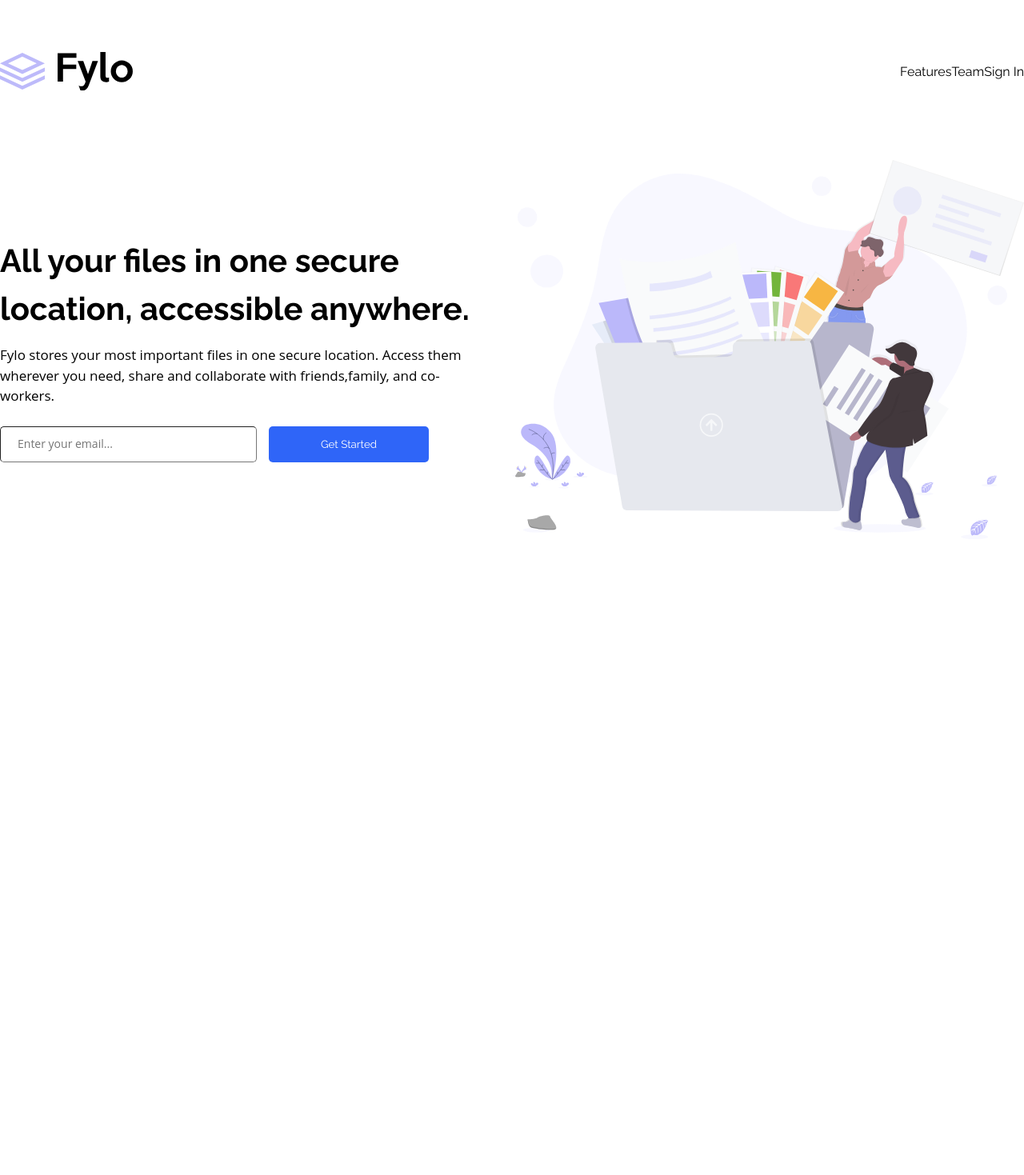
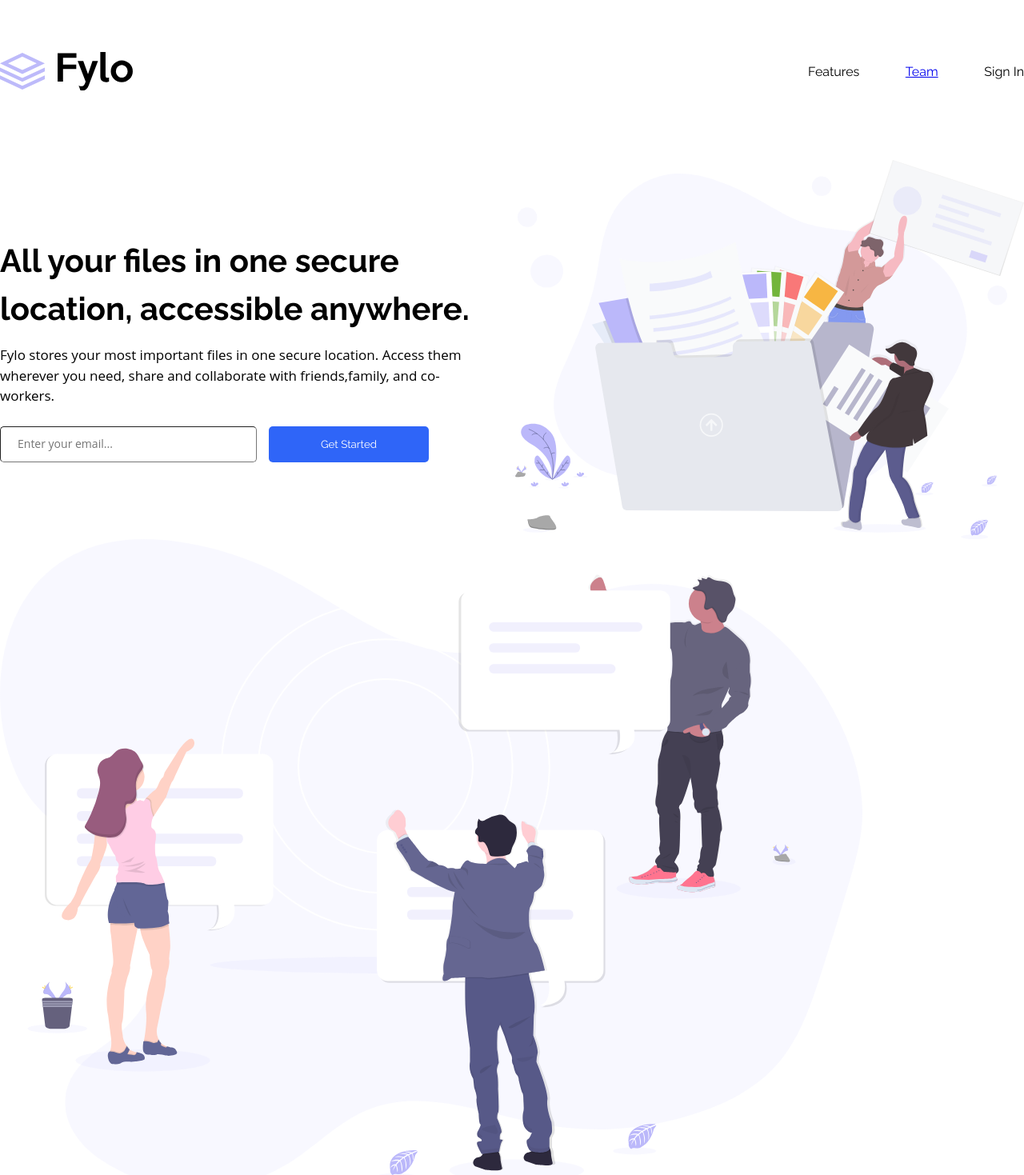
Before and after one commit to Cliff-D56/code-web-exercises, a plain HTML site: page landing-page-with-two-column-layout-master/index.html in a window 1280 px wide. Shown: the whole page at 80% size. Before the commit the page ends 800 px from the top, so only its background shows below. Drawn offline with Linux system fonts and the light colour scheme; a web font is replaced by a local one.

Commit message:
Second Website half way done

```diff
--- a/css/resets.css
+++ b/css/resets.css
@@ -12,3 +12,10 @@ img {
     display:block;
     max-width:100%;
 }
+ul{
+    list-style:none;
+}
+a {
+    color:inherit;
+    text-decoration: unset;
+}
--- a/landing-page-with-two-column-layout-master/css/styles.css
+++ b/landing-page-with-two-column-layout-master/css/styles.css
@@ -34,12 +34,11 @@ button {
     border: none;
     color: white;
     border-radius: 5px;
-
+    border: none;
     padding:10px 30px;
     width:200px;
 }
 input::placeholder{
-    padding-left: 21px;
     font-family: "Open Sans", sans-serif;
     font-size: 14px;
 }
@@ -48,4 +47,17 @@ input{
     width: 100%;
     border-radius: 5px;
     border-width: thin;
+    padding-left: 21px;
 }
+
+/*@media (max-width:600px) {*/
+/*    .row {*/
+/*        flex-direction: column;*/
+/*    }*/
+/*}*/
+
+a:hover{
+    color: green;
+    transition: all 1s;
+    text-decoration: unset;
+}
--- a/landing-page-with-two-column-layout-master/index.html
+++ b/landing-page-with-two-column-layout-master/index.html
@@ -19,9 +19,9 @@
         <img src="images/logo.svg">
       </div>
       <div class="column flex-shrink ">
-        <p class="d-flex justify-content-between">
+        <p class="d-flex justify-content-between" style="min-width: 270px">
           <span>Features</span>
-          <span>Team</span>
+          <a href="https://youtube.com/embed/4aQwT3n2c1Q">Team</a>
           <span>Sign In</span>
         </p>
       </div>
@@ -34,7 +34,7 @@
         <p>Fylo stores your most important files in one secure location. Access them wherever you need, share and collaborate with friends,family, and co-workers.</p>
         <form id="email" name="email" class="d-flex justify-content-between gap-15" style="max-width: 536px">
           <label class="flex-grow">
-            <input type="text" placeholder="Enter your email...">
+            <input type="text" placeholder="Enter your email..." required>
           </label>
           <button type="submit" >Get Started</button>
         </form>
@@ -44,6 +44,12 @@
       </div>
     </div>
   </main>
+  <section class="container">
+    <div class="row"></div>
+    <div class="row">
+      <img src="images/illustration-2.svg" id="second-pic" alt="second-pic">
+    </div>
+  </section>
 </div>
 
 
```
